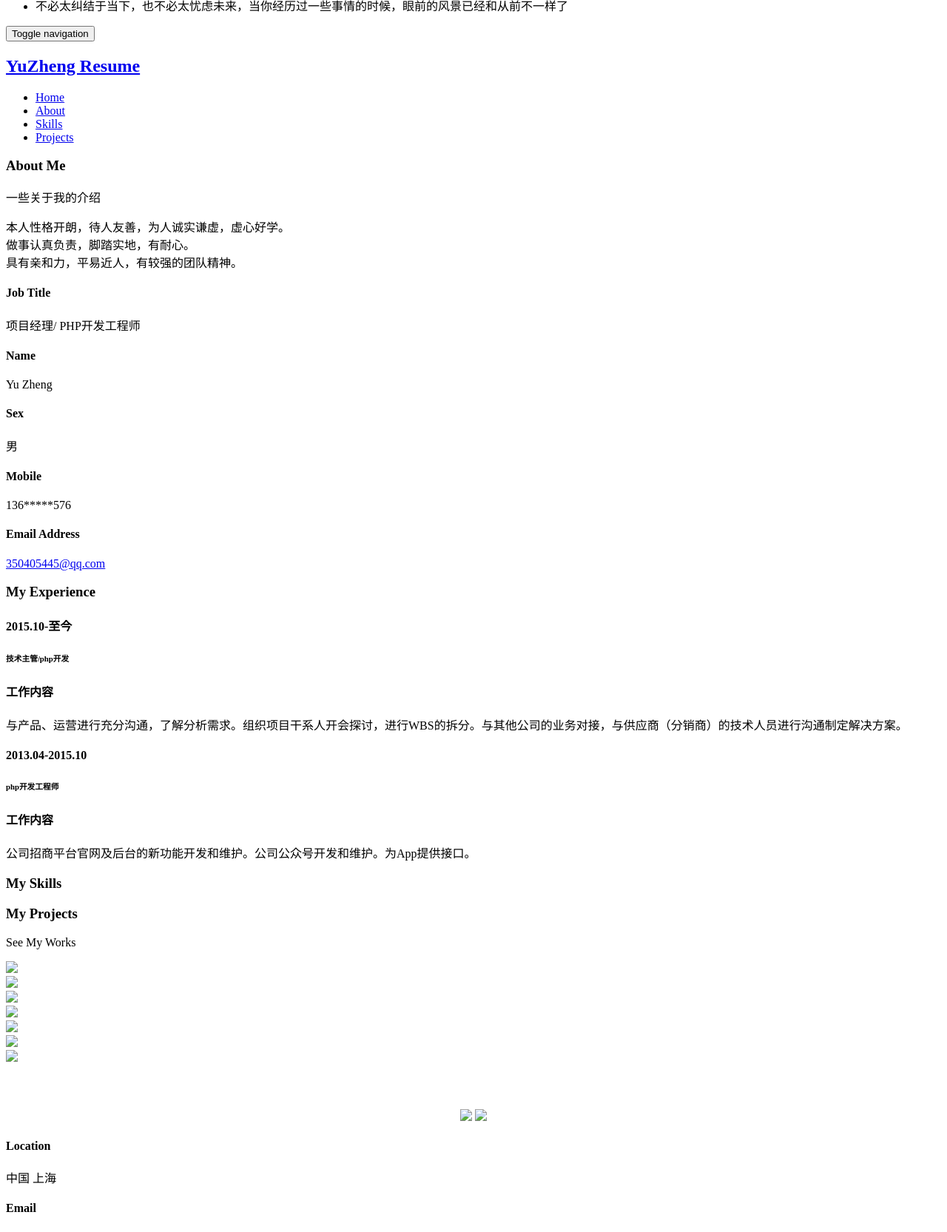
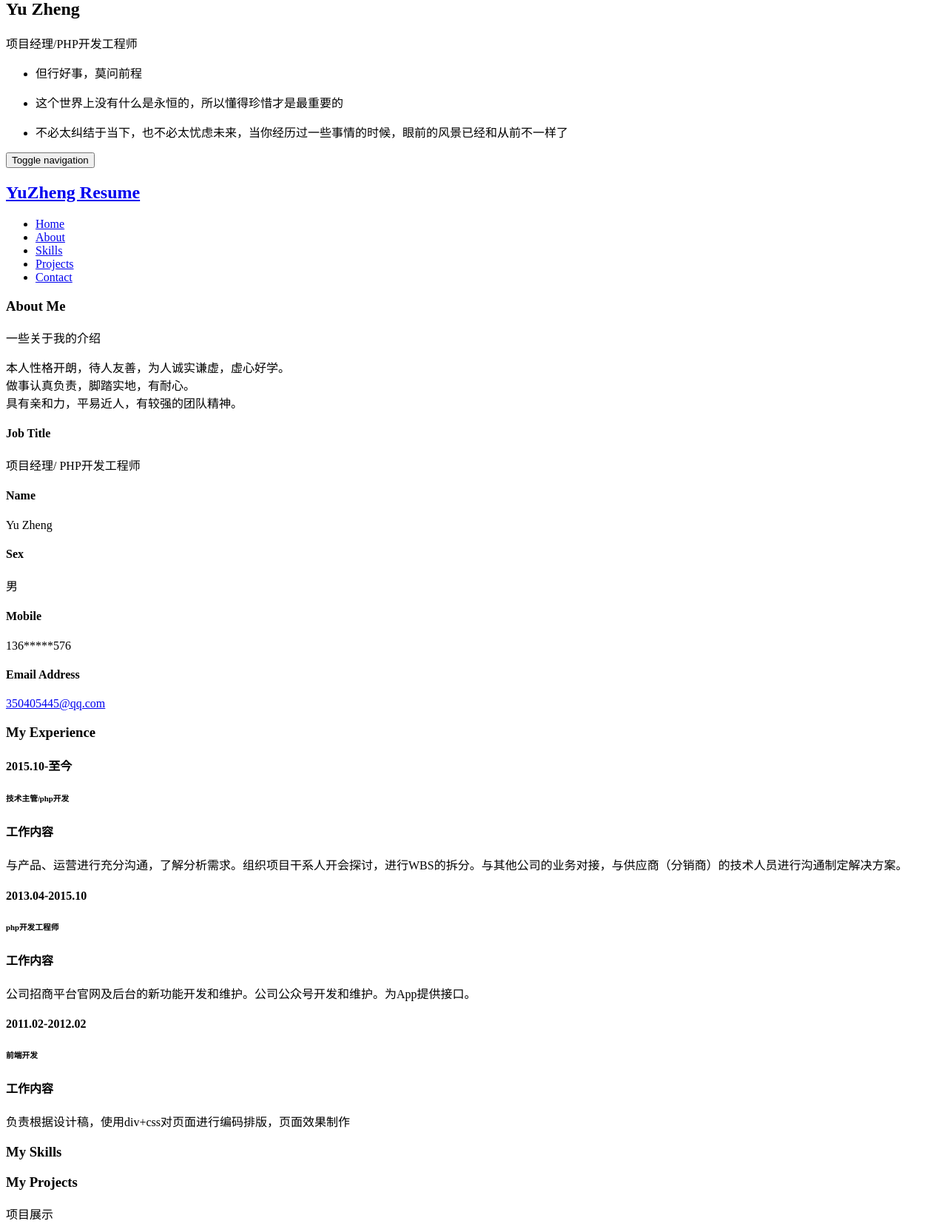
Before and after one commit to yuzheng1/yuzheng1.github.io, a PHP site: the page made by application/views/index.php in a window 1280 px wide. Shown: the part 220-1885 px from the top of the page at 74% size. Run offline with PHP 8.4, Linux system fonts and the light colour scheme; the template is opened without the code that fills it, so the values that code supplies are empty; some web fonts are replaced.

Commit message:
图片地址修改

```diff
--- a/application/views/index.php
+++ b/application/views/index.php
@@ -96,6 +96,7 @@ License URL: http://creativecommons.org/licenses/by/3.0/
 							<li><a href="#about" class="scroll hvr-bounce-to-bottom">About</a></li>
 							<li><a href="#education" class="scroll hvr-bounce-to-bottom">Skills</a></li>
 							<li><a href="#gallery" class="scroll hvr-bounce-to-bottom">Projects</a></li>
+							<li><a href="#mail" class="scroll hvr-bounce-to-bottom">Contact</a></li>
 						</ul>
 					</nav>
 				</div>
@@ -172,7 +173,18 @@ License URL: http://creativecommons.org/licenses/by/3.0/
 				     </div>
 				      <div class="clearfix"></div>
 				  </div>
+				  <div class="education-agile-w3l">
+				     <div class="education-agile-w3l-year">
+					       <h4>2011.02-2012.02</h4>
+						   <h6>前端开发</h6>
+				     </div>
+					 <div class="education-agile-w3l-info">
+					       <h4>工作内容</h4>
+						   <p>负责根据设计稿，使用div+css对页面进行编码排版，页面效果制作</p>
 
+				     </div>
+				      <div class="clearfix"></div>
+				  </div>
 			  </div>
 		</div>
 		<div class="col-md-6 skills">
@@ -194,12 +206,12 @@ License URL: http://creativecommons.org/licenses/by/3.0/
 	<div class="portfolio" id="gallery">
 		<div class="container">
 				<h3 class="w3l_head">My Projects</h3>
-			<p class="w3ls_head_para">See My Works</p>
+			<p class="w3ls_head_para">项目展示</p>
 				<div class="agileits_portfolio_grids">
 				<div class="col-md-4 agileits_portfolio_grid">
 					<div class="agileinfo_portfolio_grid hovereffect">
-						<a class="cm-overlay" href="<?php echo URL::imagesite('1.png')?>">
-							<img src="<?php echo URL::imagesite('1.png')?>" alt=" " class="img-responsive">
+						<a class="cm-overlay" href="http://pb9r5wxp7.bkt.clouddn.com/homeimage1.png">
+							<img src="http://pb9r5wxp7.bkt.clouddn.com/homeimage1.png" alt=" " class="img-responsive">
 							<div class="overlay">
 
 
@@ -277,13 +289,27 @@ License URL: http://creativecommons.org/licenses/by/3.0/
 <div id="counter" class="counter">
 	<div class="container">
 			<!--count-down -->
-		<div style="text-align:center; margin-top:60px;">
-			<img src="<?php echo URL::imagesite('8.jpg')?>" alt=" ">
-			<img src="<?php echo URL::imagesite('9.jpg')?>" alt=" ">
+		<div style="text-align:center; margin:50px 20px;">
+			<img src="http://pb9r5wxp7.bkt.clouddn.com/homeimage8.jpg" alt=" ">
+			<img src="http://pb9r5wxp7.bkt.clouddn.com/homeimage9.jpg" alt=" ">
 		</div>
 	</div>
 </div>
 <!--counter-->
+<!-- mail -->
+<div class="mail" id="mail">
+	<div class="container">
+		<h3 class="w3l_head w3l_head1">Contact Me</h3>
+		<p class="w3ls_head_para w3ls_head_para1">请联系我吧</p>
+		<div class="w3_mail_grids">
+			<div style="text-align:center;">
+				<div style="margin:20px 0px;"><img width="190px;" alt="" src="http://pb9r5wxp7.bkt.clouddn.com/homeimagewechart.png"></div>
+				<div style="font-size:1.1em;color:#bf0917;">承接订制微信小程序、微信公众号等业务，有兴趣的朋友请加微信</div>
+			</div>
+		</div>
+	</div>
+</div>
+<!-- //mail -->
 <!-- footer -->
 <div class="w3l_footer">
 	<div class="container">
```
Also changed, not shown: other parts of application/views/index.php (+13 -13 lines). Lines whose indentation alone changed are shown as unchanged.
